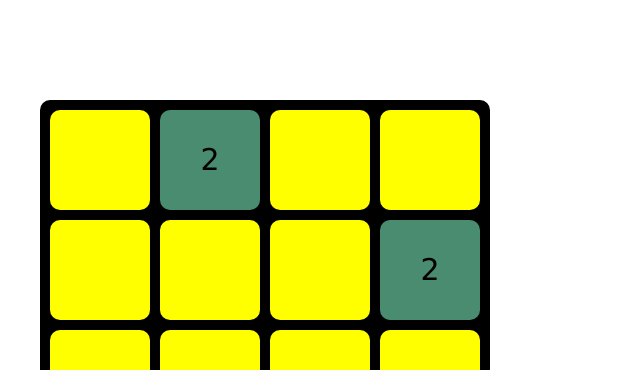
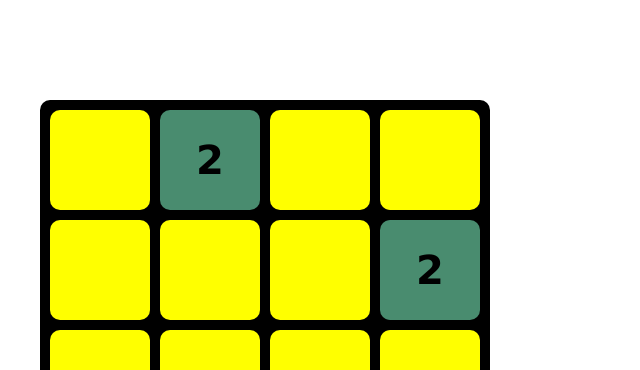
Before and after one commit to SteGG200/2048, a plain HTML site: page index.html in a window 1280 px wide. Shown: the top 370 px of the page, 375-1015 px from the left. Drawn offline with Linux system fonts and the light colour scheme.

Commit message:
redesign

```diff
--- a/style.css
+++ b/style.css
@@ -43,5 +43,6 @@ footer{
 	border-radius: 10px;
 	text-align: center;
 	line-height: 100px;
-	font-size: 30px;
+	font-size: 40px;
+	font-weight: bold;
 }
```
